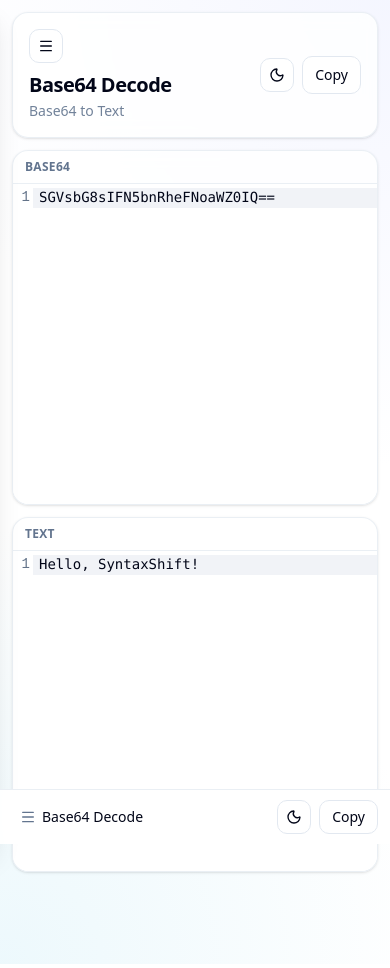
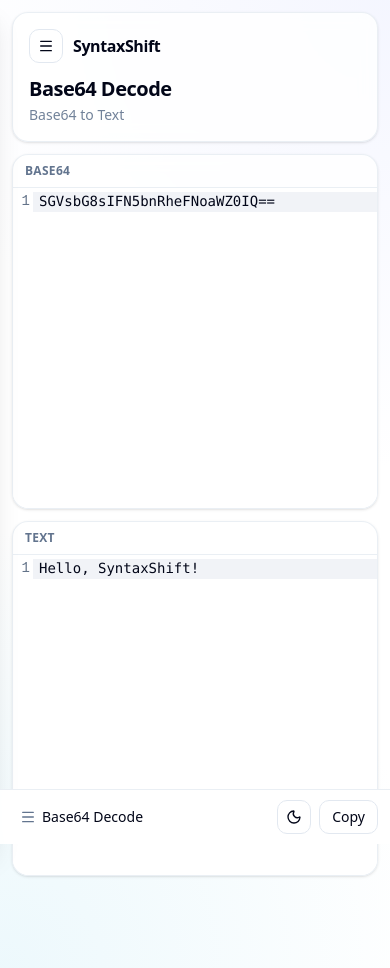
Before and after one commit to salatech/syntaxshift, a Next.js app: page /base64-decode in a window 390 px wide. Built offline with nearby package versions, Linux system fonts and the light colour scheme.

Commit message:
feat: Display brand name in mobile header and refine layout for improved responsiveness.

```diff
--- a/components/converter-shell.tsx
+++ b/components/converter-shell.tsx
@@ -94,22 +94,25 @@
       </div>
       <section className="relative z-10 flex min-h-screen flex-1 flex-col p-3 md:p-4">
         <header className="rounded-2xl border border-border/70 bg-card/80 px-4 py-4 shadow-sm backdrop-blur md:px-5">
-          <div className="flex flex-wrap items-center justify-between gap-3">
-            <div className="space-y-0.5">
+          <div className="flex items-start justify-between gap-3">
+            <div className="min-w-0 flex-1">
+              <div className="mb-3 flex items-center gap-2.5 lg:hidden">
                 <button
                   aria-label={mobileNavOpen ? "Close menu" : "Open menu"}
-                className="mb-2 inline-flex items-center justify-center rounded-lg border border-border bg-background p-2 text-foreground lg:hidden"
+                  className="inline-flex shrink-0 items-center justify-center rounded-lg border border-border bg-background p-2 text-foreground"
                   onClick={() => setMobileNavOpen(true)}
                   type="button"
                 >
                   <Menu className="h-4 w-4" />
                 </button>
+                <span className="text-base font-bold tracking-tight text-foreground">SyntaxShift</span>
+              </div>
               <h2 className="text-xl font-semibold tracking-tight">{converter.title}</h2>
-              <p className="text-sm text-muted-foreground/90">
+              <p className="mt-0.5 text-sm text-muted-foreground/90">
                 {converter.sourceLabel} to {converter.targetLabel}
               </p>
             </div>
-            <div className="flex items-center gap-2">
+            <div className="hidden items-center gap-2 lg:flex">
               {mobileNavOpen ? (
                 <button
                   aria-label="Close menu"
```
Lines whose indentation alone changed are shown as unchanged.
